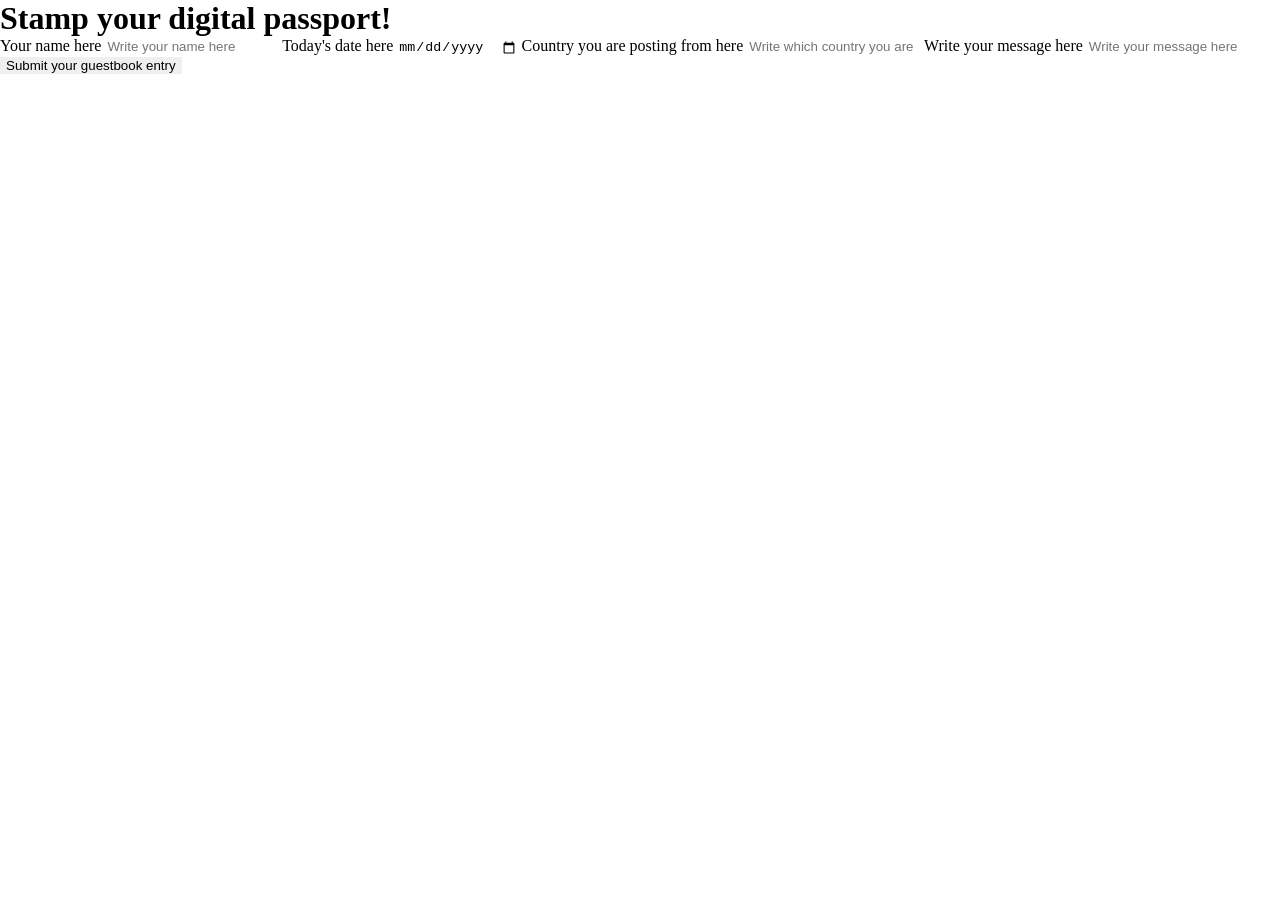
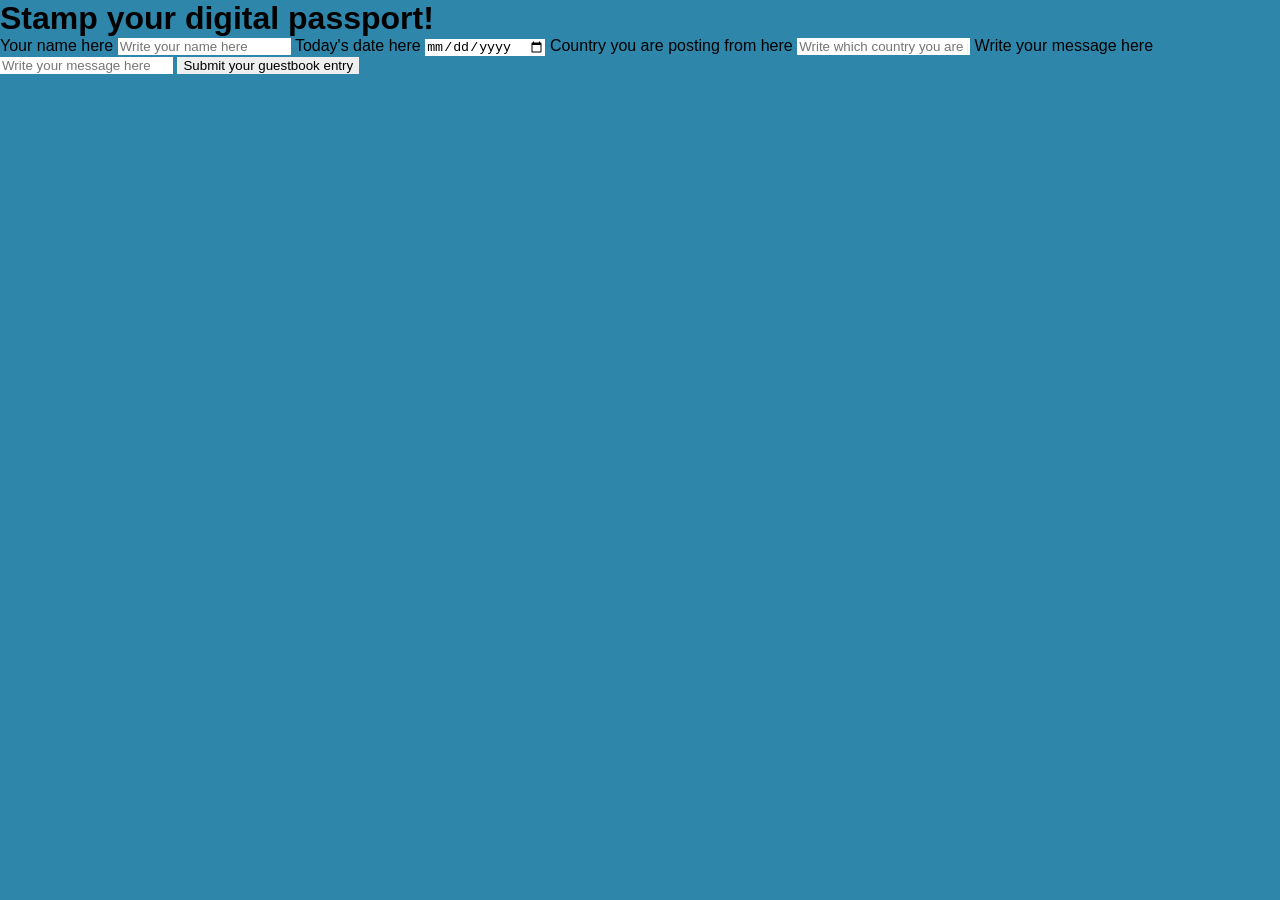

Standard colour scheme, font and UI implemented.

--- a/Client/style.css
+++ b/Client/style.css
@@ -5,34 +5,44 @@
 }
 
 body {
+  background-color: #2E86AB;
+  font-family: Arial, Helvetica, sans-serif;
+
 }
 
 .projectTitle {
   text-align: center;
   margin: 20px 0;
+  font-family: Georgia, serif;
+  color: whitesmoke;
+  font-size: 3rem;
 }
+
 .guestbookForm {
   display: flex;
   flex-direction: row;
   width: 100%;
-  max-width: 12000px;
-  margin: 0 auto 30 px;
+  max-width: 1400px;
+  margin: 0 auto;
   gap: 10px;
-  align-items:center
+  align-items:center;
+  padding: 0 20px;
 }
 
 .guestbookForm input {
   padding: 8px;
-  border: 1px solid #ccc;
+  border: 1px solid #d9e2ec;
+  border-radius: 4px;
 }
 
 .submitYourGuestbookEntry {
   align-self: center;
   padding: 10px 15px;
-  border: 1px solid red;
+  border: 1px solid #f18f01;
   background: white;
-  color: red;
+  color: #f18f01;
   cursor: pointer;
+  border-radius: 4px;
 }
 
 .allGuestbookEntriesContainer {
@@ -43,10 +53,11 @@ body {
 }
 
 .entry {
-  background: #f3f3f3;
+  background: #FFFFFF;
   display: flex;
   flex-direction: column;
-  border: 1px solid #e0e0e0;
+  border: 3px solid #d9e2ec;
+  border-radius: 6px;
 }
 
 .entry img {
